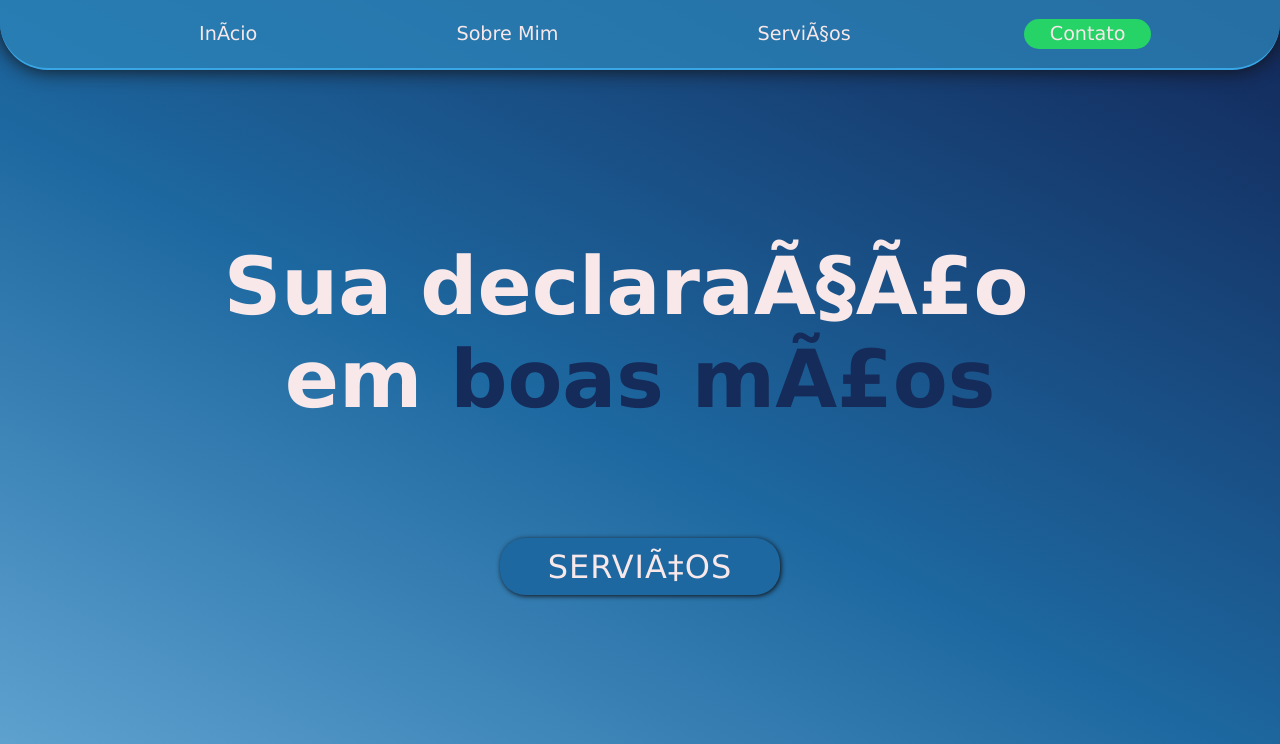
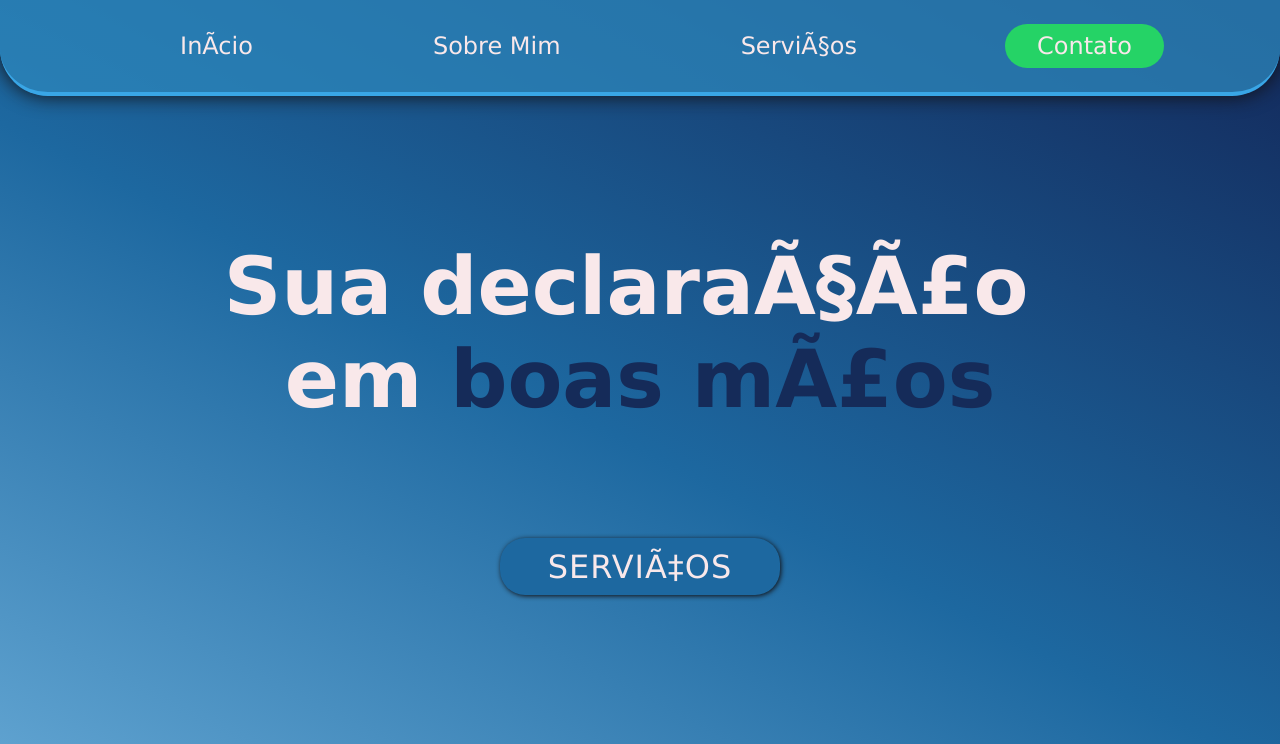
Before and after one commit to icarso/projetoContadorTom, a plain HTML site: page index.html in a window 1280 px wide. Shown: the top 744 px of the page. Drawn offline with Linux system fonts and the light colour scheme.

Commit message:
Ajustes na nav/menu

```diff
--- a/style.css
+++ b/style.css
@@ -32,7 +32,7 @@ body{
 nav{
     grid-area: nav;
     background-color: rgba(44, 135, 188, 0.750);
-    border-bottom: 0.125rem solid #39a6e6;
+    border-bottom: 0.25rem solid #39a6e6;
     box-shadow: 0px 0px 20px 0px #131012;
     position: fixed;
     min-width: 100%;
@@ -44,17 +44,18 @@ ul{
     list-style-type: none;
     display: flex;
     justify-content: space-evenly;
+    align-items: center;
     flex-wrap: wrap;
 }
 
 .menu a {
-    padding: 0.2rem;
-    margin: 1.2rem;
+    padding: 0.5rem 1rem;
+    margin: 15% 0;
     text-align: center;
     color: #F9E8EA;
     text-decoration: none;
     display: inline-block;
-    font-size: 1.2rem;
+    font-size: 1.5rem;
     width: 100%;
     transition: all 0.5s;
     border-radius: 3.125rem;
```
